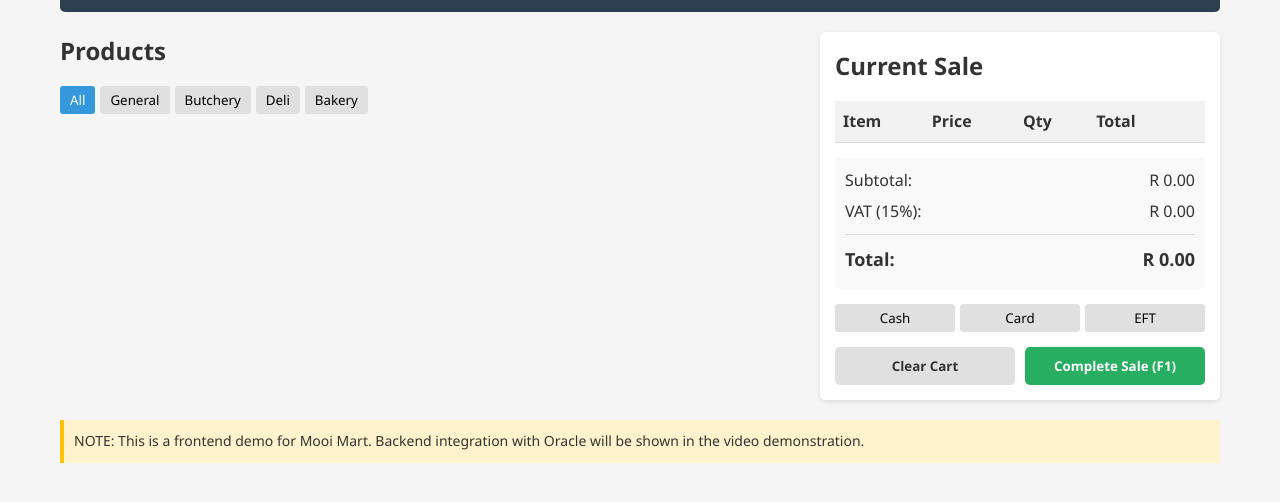
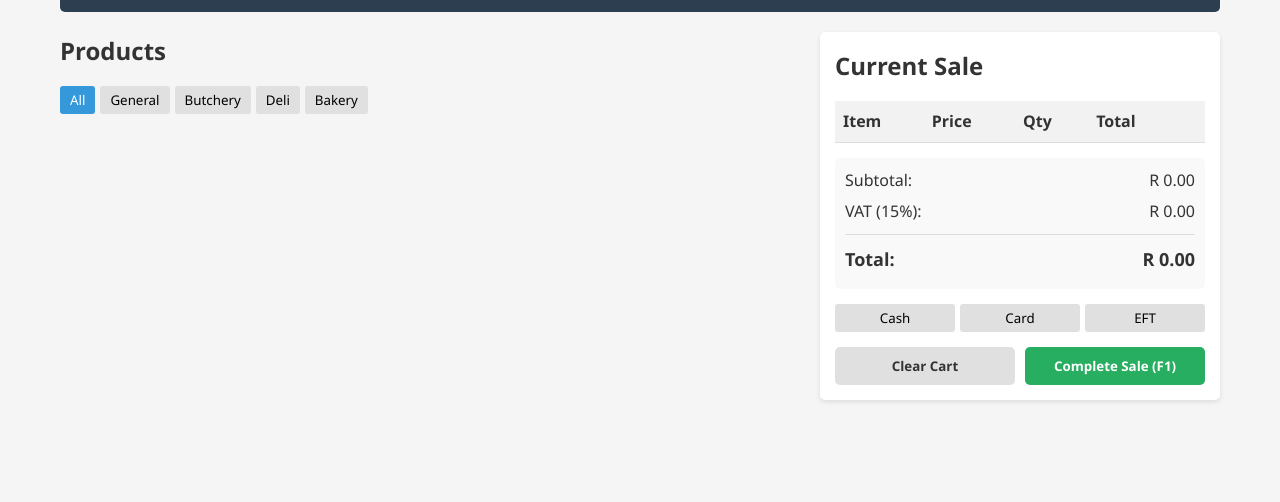
Before and after one commit to PathogenicKatt/POS, a plain HTML site: page index.html in a window 1280 px wide. Shown: the part 110-612 px from the top of the page. Drawn offline with Linux system fonts and the light colour scheme.

Commit message:
updated index.html

```diff
--- a/index.html
+++ b/index.html
@@ -81,9 +81,7 @@
             </section>
         </div>
 
-        <div class="demo-notice">
-            <p>NOTE: This is a frontend demo for Mooi Mart. Backend integration with Oracle will be shown in the video demonstration.</p>
-        </div>
+
     </div>
 
     <script src="js/app.js"></script>
```
